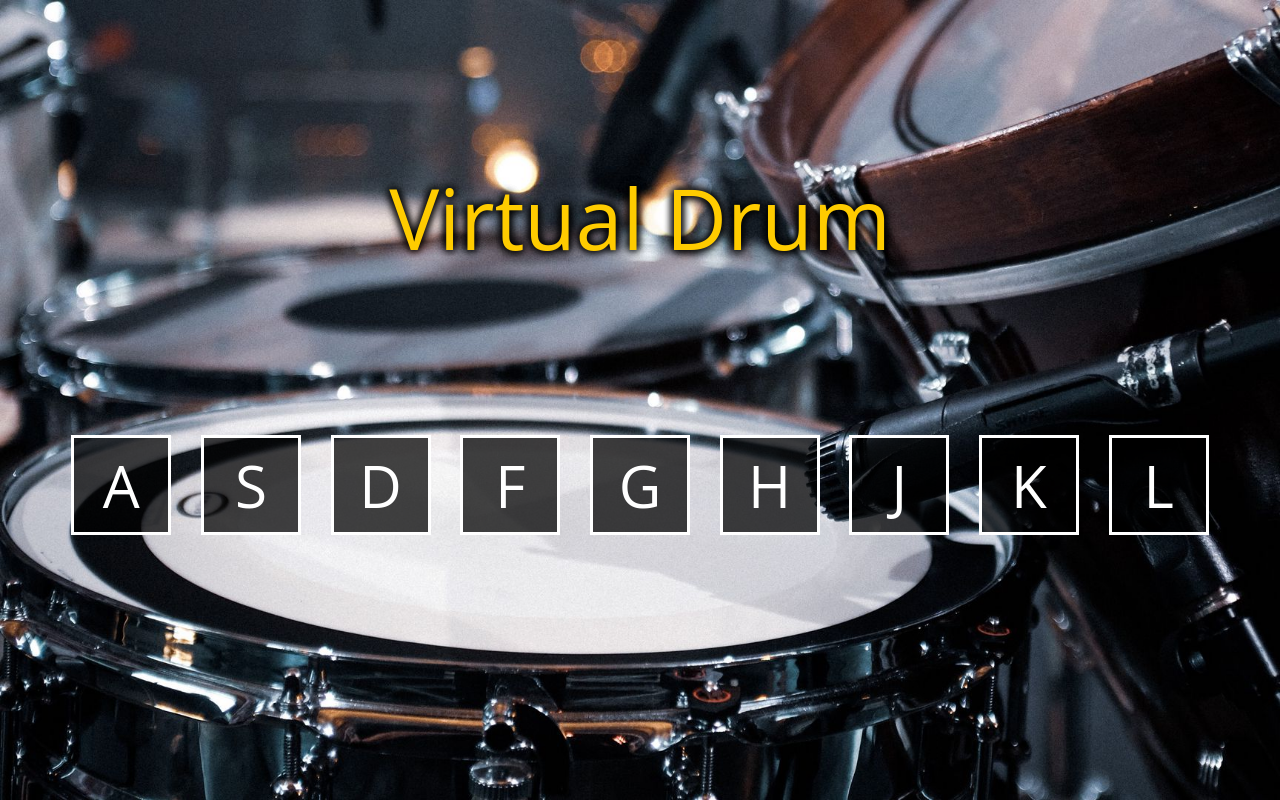
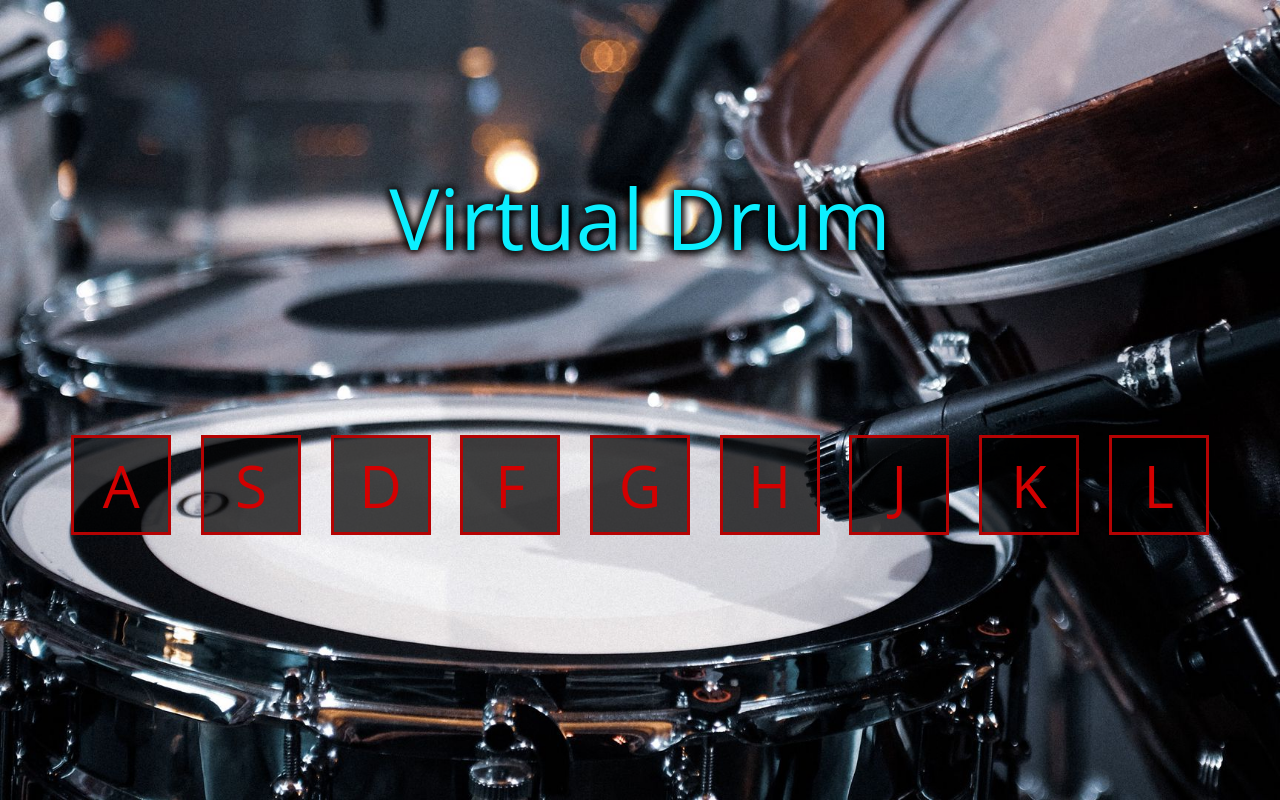
Before and after one commit to Kayzwk/aprendendo-a-aprender, a plain HTML site: page bateria-react/index.html in a window 1280 px wide. Drawn offline with Linux system fonts and the light colour scheme.

Commit message:
Alteração de cores

```diff
--- a/bateria-react/style.css
+++ b/bateria-react/style.css
@@ -18,7 +18,7 @@ main{
 }
 
 .title{
-    color: #ffcc00;
+    color: #0cefff;
     margin: 20vh auto;
     font-size: calc(5vw + 20px);
     text-shadow: 0 0 10px black,
@@ -43,9 +43,9 @@ main{
     align-items: center;
     justify-content: center;
     background-color: #000000BB;
-    color: white;
+    color: #d30000;
     font-size: calc(3vw + 20px);
-    border: 3px solid white;
+    border: 3px solid #b40303;
     user-select: none;
     cursor: pointer;
     transition: transform .2s;
```
Also changed, not shown: 1 other file.
